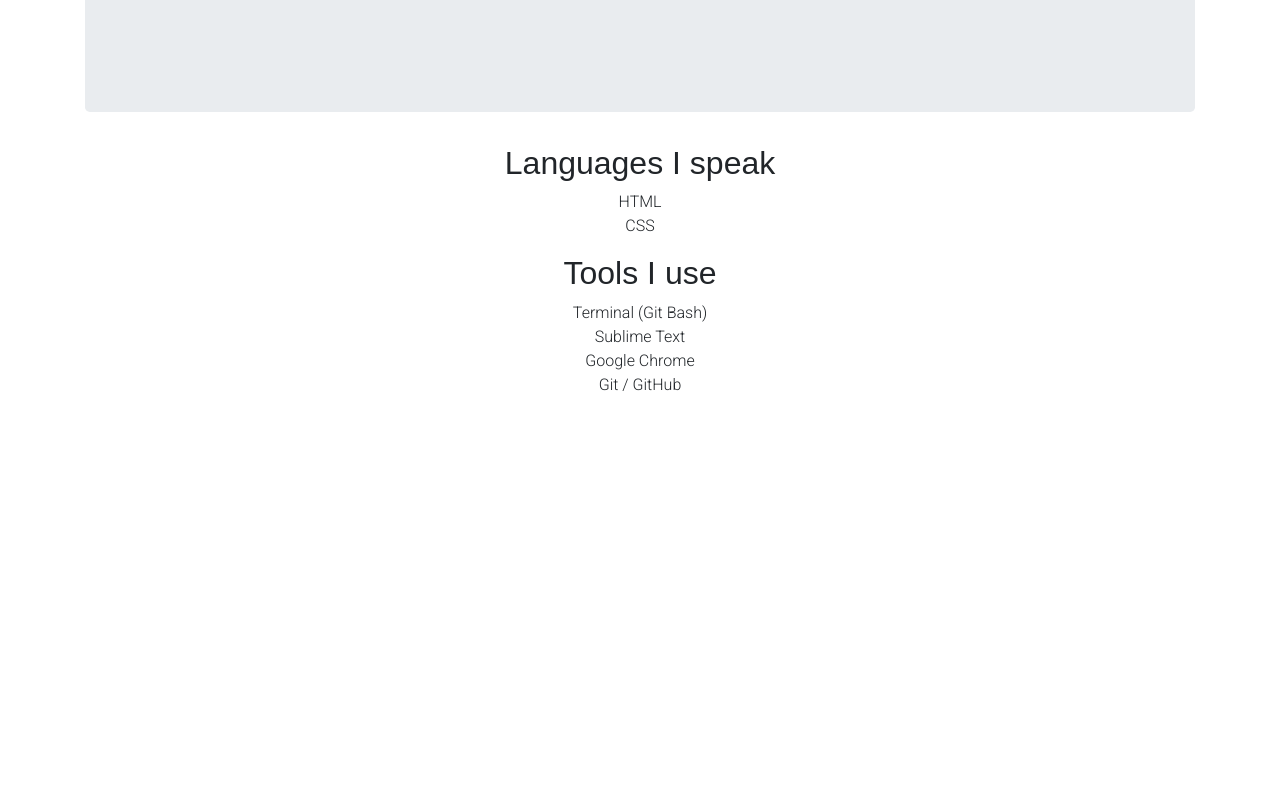
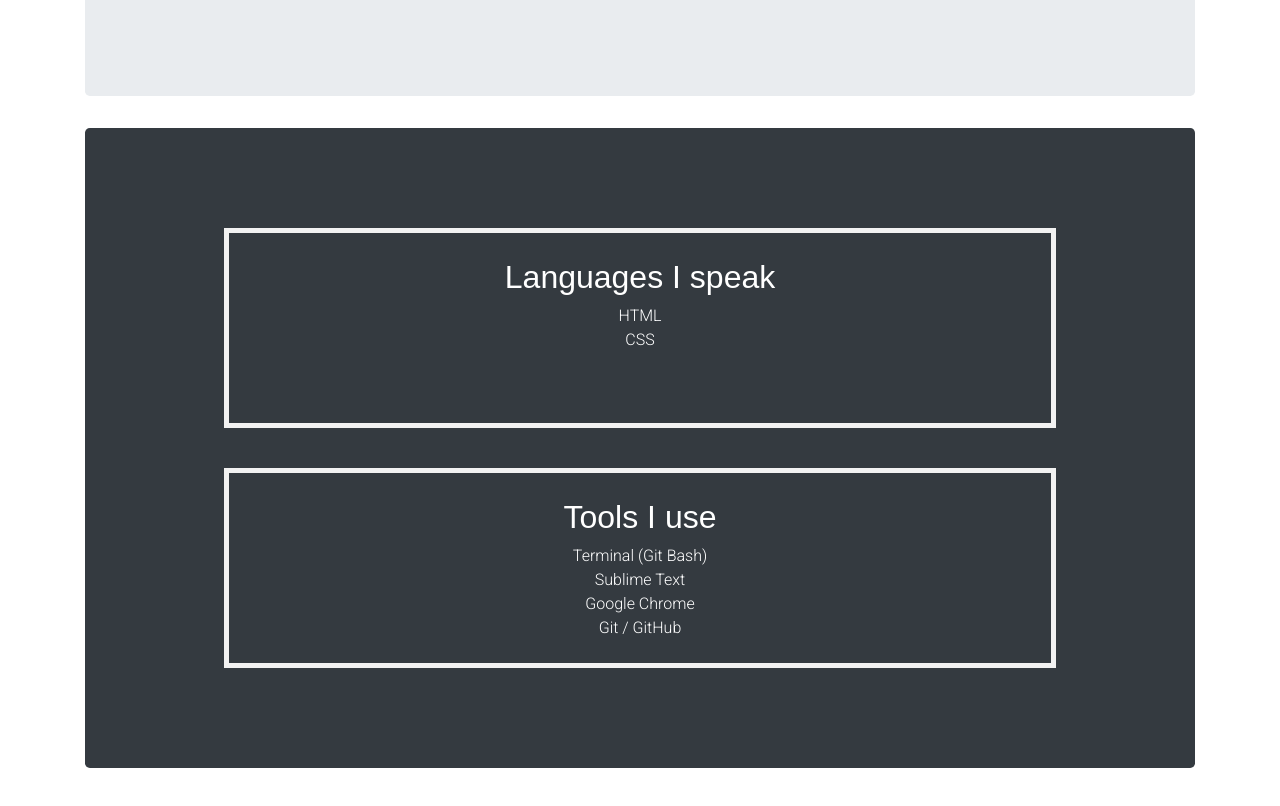
Before and after one commit to lacresencia/fcb-portfolio, a plain HTML site: page index.html in a window 1280 px wide. Shown: the part 560-1366 px from the top of the page. Before the commit the page ends 973 px from the top, so only its background shows below. Drawn offline with nearby package versions, Linux system fonts and the light colour scheme; a web font is replaced by a local one.

Commit message:
Create a nice and clean layout for the gallery section

```diff
--- a/css/style.css
+++ b/css/style.css
@@ -17,7 +17,8 @@ ul {
   padding: 0;
 }
 
-#landing {
+#landing,
+#gallery {
   height: 80vh;
   /* Center the elements vertically */
   display: flex;
@@ -25,3 +26,18 @@ ul {
   justify-content: center;
   align-items: center;
 }
+
+
+#gallery{
+	border-radius:0.3rem;
+}
+
+.tools {
+  color: white;
+  /* Create a nice and clean section for tools */
+  padding: 25px;
+  height: 200px;
+  border: 5px solid #f2f2f2;
+  margin: 20px;
+  width: 75%;
+}
--- a/index.html
+++ b/index.html
@@ -12,8 +12,8 @@
 	<link rel="stylesheet" type="text/css" href="css/style.css">
 </head>
 <body>
-	<nav class="navbar navbar-expand-lg navbar-light bg-light">
-	</nav>
+
+
 	<div class="container" class="text-center">
 		<section id="landing" class="text-center jumbotron mt-3">
 			<h1>Laica Aleth M. Cresencia </h1>
@@ -22,10 +22,11 @@
 
 			<img src="images/profile.JPG">
 		</section>
-		<section id="gallery" class="text-center">
+
+		<section id="gallery" class="text-center bg-dark mb-5" >
 
 
-			<div class="tool">
+			<div class="tools">
 				<h2>Languages I speak</h2>
 				<ul>
 					<li>HTML</li>
```
